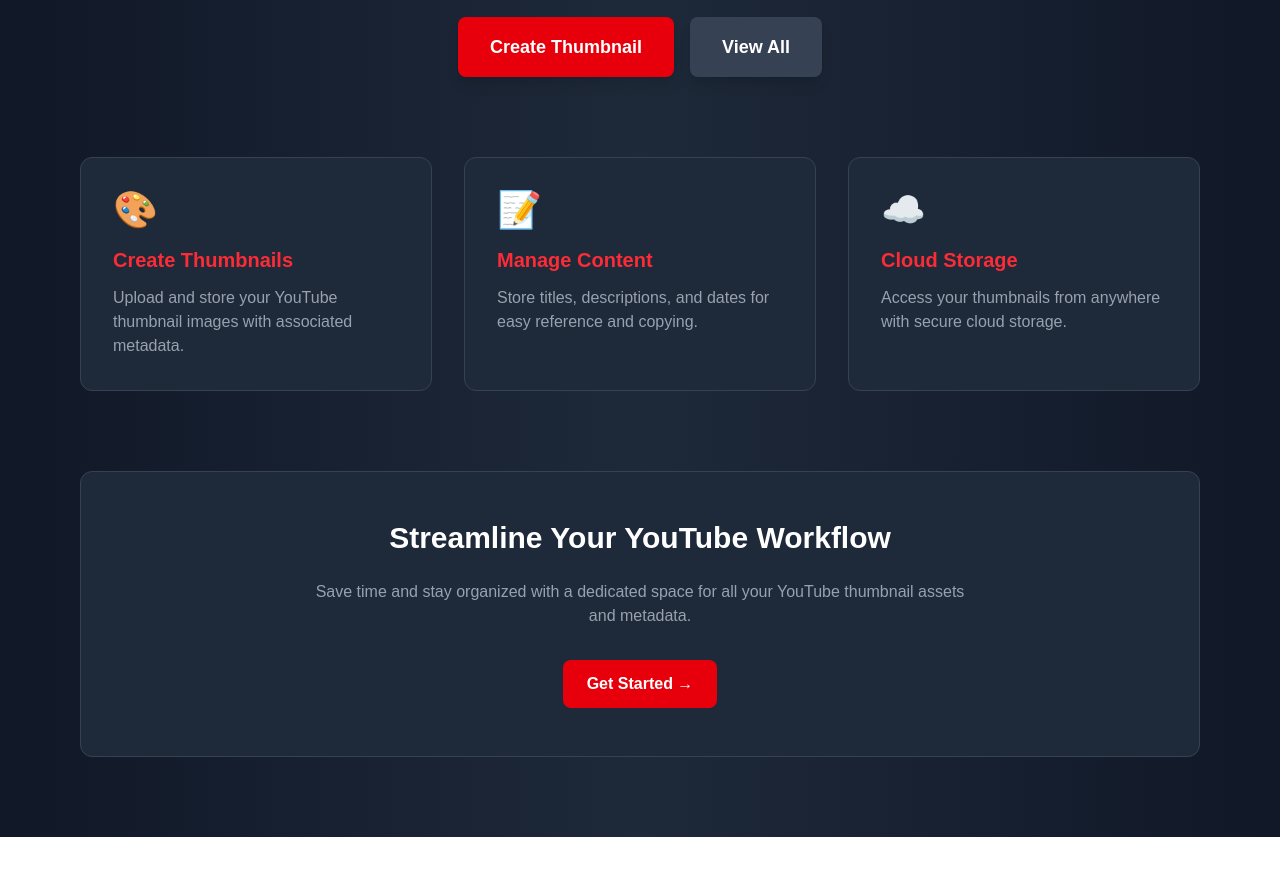
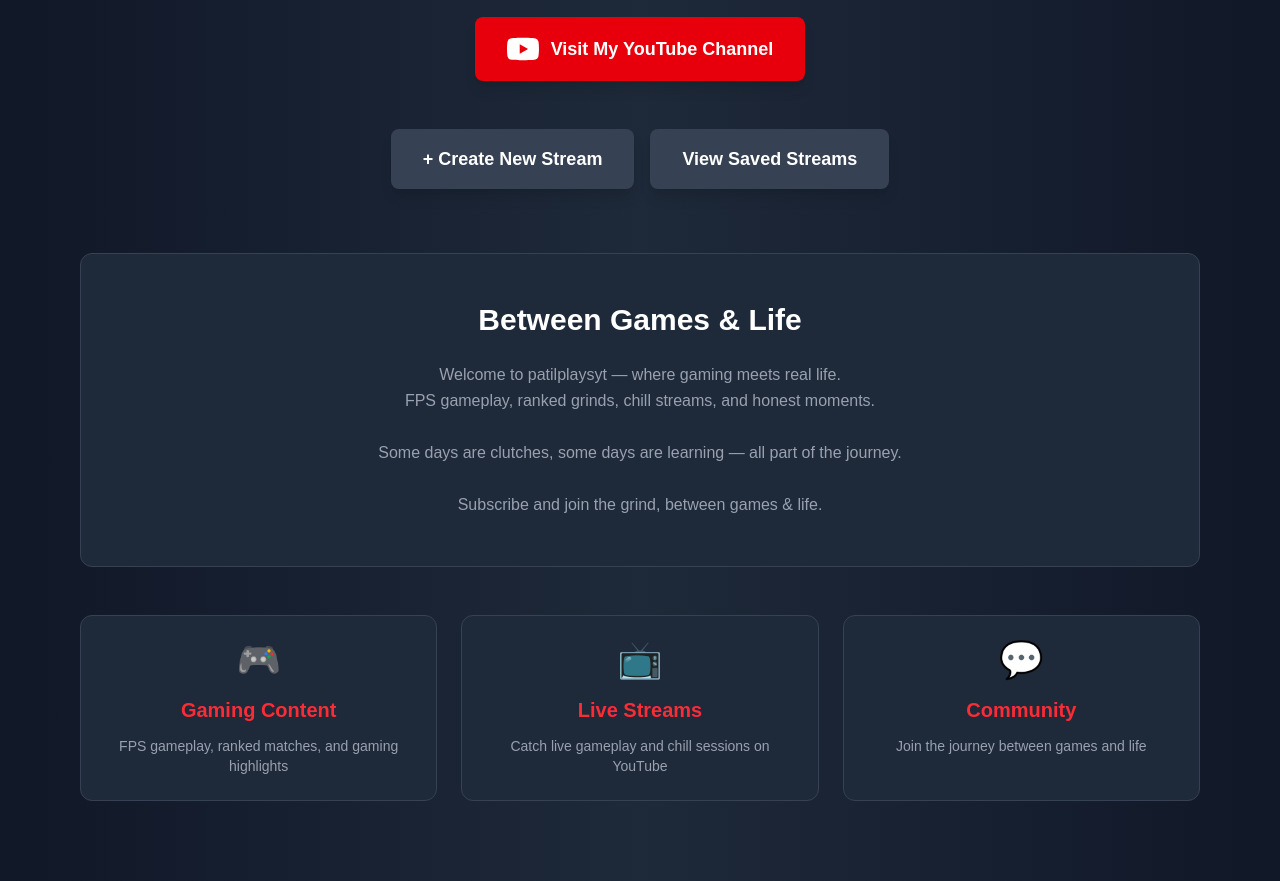
Before and after one commit to prafulpatil9966/youtube-thumbnail, a Next.js app: page / in a window 1280 px wide. Shown: the part 300-1181 px from the top of the page. Before the commit the page ends 1137 px from the top, so only its background shows below. Built offline with nearby package versions, Linux system fonts and the light colour scheme.

Commit message:
home page changed

```diff
--- a/app/dashboard/page.tsx
+++ b/app/dashboard/page.tsx
@@ -179,6 +179,21 @@ export default function Dashboard() {
 
     return (
         <div className="min-h-screen bg-gray-900 text-white p-8">
+            <h3 className='font-bold text-2xl text-red-500'>Description</h3>
+            <p className='mt-5 mb-10'>
+                Between Games & Life
+                <br />
+                <br />
+                Welcome to patilplaysyt — where gaming meets real life.
+                <br />
+                FPS gameplay, ranked grinds, chill streams, and honest moments.
+                <br />
+                Some days are clutches, some days are learning — all part of the journey.
+                <br />
+                <br />
+                Subscribe and join the grind, between games & life.
+
+            </p>
             <div className="max-w-5xl mx-auto">
                 <div className="mb-8">
                     <h1 className="text-3xl font-bold text-red-500">My Thumbnails</h1>
--- a/app/page.tsx
+++ b/app/page.tsx
@@ -6,71 +6,84 @@ export default function Home() {
     <div className="min-h-screen bg-linear-to-r from-gray-900 via-gray-800 to-gray-900">
       <div className="max-w-6xl mx-auto px-4 py-20">
         {/* Hero Section */}
-        <div className="text-center mb-20">
+        <div className="text-center mb-12">
           <h1 className="text-6xl font-bold mb-6 bg-linear-to-r from-red-500 to-red-600 bg-clip-text text-transparent">
-            YouTube Thumbnail Manager
+            PatilPlaysYT
           </h1>
           <p className="text-xl text-gray-300 mb-8 max-w-2xl mx-auto">
-            Create, manage, and organize your YouTube thumbnails with ease.
-            Store titles, descriptions, and images all in one place.
+            Between Games & Life — FPS gameplay, ranked grinds, and honest moments.
           </p>
-          <div className="flex gap-4 justify-center">
+
+          {/* YouTube Channel Link */}
+          <div className="mb-12">
+            <a
+              href="https://www.youtube.com/@PatilPlaysYT"
+              target="_blank"
+              rel="noopener noreferrer"
+              className="inline-flex items-center gap-3 bg-red-600 hover:bg-red-700 text-white font-bold py-4 px-8 rounded-lg text-lg transition duration-200 shadow-lg hover:shadow-xl"
+            >
+              <svg className="w-8 h-8" fill="currentColor" viewBox="0 0 24 24">
+                <path d="M23.498 6.186a3.016 3.016 0 0 0-2.122-2.136C19.505 3.545 12 3.545 12 3.545s-7.505 0-9.377.505A3.017 3.017 0 0 0 .502 6.186C0 8.07 0 12 0 12s0 3.93.502 5.814a3.016 3.016 0 0 0 2.122 2.136c1.871.505 9.376.505 9.376.505s7.505 0 9.377-.505a3.015 3.015 0 0 0 2.122-2.136C24 15.93 24 12 24 12s0-3.93-.502-5.814zM9.545 15.568V8.432L15.818 12l-6.273 3.568z" />
+              </svg>
+              Visit My YouTube Channel
+            </a>
+          </div>
+        </div>
+
+        {/* Quick Actions */}
+        <div className="flex gap-4 justify-center mb-16">
           <Link
             href="/create"
-              className="bg-red-600 hover:bg-red-700 text-white font-bold py-4 px-8 rounded-lg text-lg transition duration-200 shadow-lg hover:shadow-xl"
+            className="bg-gray-700 hover:bg-gray-600 text-white font-bold py-4 px-8 rounded-lg text-lg transition duration-200 shadow-lg hover:shadow-xl"
           >
-              Create Thumbnail
+            + Create New Stream
           </Link>
           <Link
             href="/dashboard"
             className="bg-gray-700 hover:bg-gray-600 text-white font-bold py-4 px-8 rounded-lg text-lg transition duration-200 shadow-lg hover:shadow-xl"
           >
-              View All
+            View Saved Streams
           </Link>
         </div>
-        </div>
 
-        {/* Features Section */}
-        <div className="grid md:grid-cols-3 gap-8 mb-20">
-          <div className="bg-gray-800 p-8 rounded-xl border border-gray-700 hover:border-red-500 transition">
-            <div className="text-4xl mb-4">🎨</div>
-            <h3 className="text-xl font-bold mb-3 text-red-500">Create Thumbnails</h3>
-            <p className="text-gray-400">
-              Upload and store your YouTube thumbnail images with associated metadata.
+        {/* About Section */}
+        <div className="bg-gray-800 rounded-xl border border-gray-700 p-12 text-center mb-12">
+          <h2 className="text-3xl font-bold mb-6 text-white">
+            Between Games & Life
+          </h2>
+          <p className="text-gray-400 max-w-2xl mx-auto leading-relaxed">
+            Welcome to patilplaysyt — where gaming meets real life.<br />
+            FPS gameplay, ranked grinds, chill streams, and honest moments.<br /><br />
+            Some days are clutches, some days are learning — all part of the journey.<br /><br />
+            Subscribe and join the grind, between games & life.
           </p>
         </div>
 
-          <div className="bg-gray-800 p-8 rounded-xl border border-gray-700 hover:border-red-500 transition">
-            <div className="text-4xl mb-4">📝</div>
-            <h3 className="text-xl font-bold mb-3 text-red-500">Manage Content</h3>
-            <p className="text-gray-400">
-              Store titles, descriptions, and dates for easy reference and copying.
+        {/* Features */}
+        <div className="grid md:grid-cols-3 gap-6">
+          <div className="bg-gray-800 p-6 rounded-xl border border-gray-700 hover:border-red-500 transition text-center">
+            <div className="text-4xl mb-4">🎮</div>
+            <h3 className="text-xl font-bold mb-3 text-red-500">Gaming Content</h3>
+            <p className="text-gray-400 text-sm">
+              FPS gameplay, ranked matches, and gaming highlights
             </p>
           </div>
 
-          <div className="bg-gray-800 p-8 rounded-xl border border-gray-700 hover:border-red-500 transition">
-            <div className="text-4xl mb-4">☁️</div>
-            <h3 className="text-xl font-bold mb-3 text-red-500">Cloud Storage</h3>
-            <p className="text-gray-400">
-              Access your thumbnails from anywhere with secure cloud storage.
+          <div className="bg-gray-800 p-6 rounded-xl border border-gray-700 hover:border-red-500 transition text-center">
+            <div className="text-4xl mb-4">📺</div>
+            <h3 className="text-xl font-bold mb-3 text-red-500">Live Streams</h3>
+            <p className="text-gray-400 text-sm">
+              Catch live gameplay and chill sessions on YouTube
             </p>
           </div>
+
+          <div className="bg-gray-800 p-6 rounded-xl border border-gray-700 hover:border-red-500 transition text-center">
+            <div className="text-4xl mb-4">💬</div>
+            <h3 className="text-xl font-bold mb-3 text-red-500">Community</h3>
+            <p className="text-gray-400 text-sm">
+              Join the journey between games and life
+            </p>
           </div>
-
-        {/* Stats Section */}
-        <div className="bg-gray-800 rounded-xl border border-gray-700 p-12 text-center">
-          <h2 className="text-3xl font-bold mb-6 text-white">
-            Streamline Your YouTube Workflow
-          </h2>
-          <p className="text-gray-400 max-w-2xl mx-auto mb-8">
-            Save time and stay organized with a dedicated space for all your YouTube thumbnail assets and metadata.
-          </p>
-          <Link
-            href="/create"
-            className="inline-block bg-red-600 hover:bg-red-700 text-white font-bold py-3 px-6 rounded-lg transition duration-200"
-          >
-            Get Started →
-          </Link>
         </div>
       </div>
     </div>
```
Lines whose indentation alone changed are shown as unchanged.
